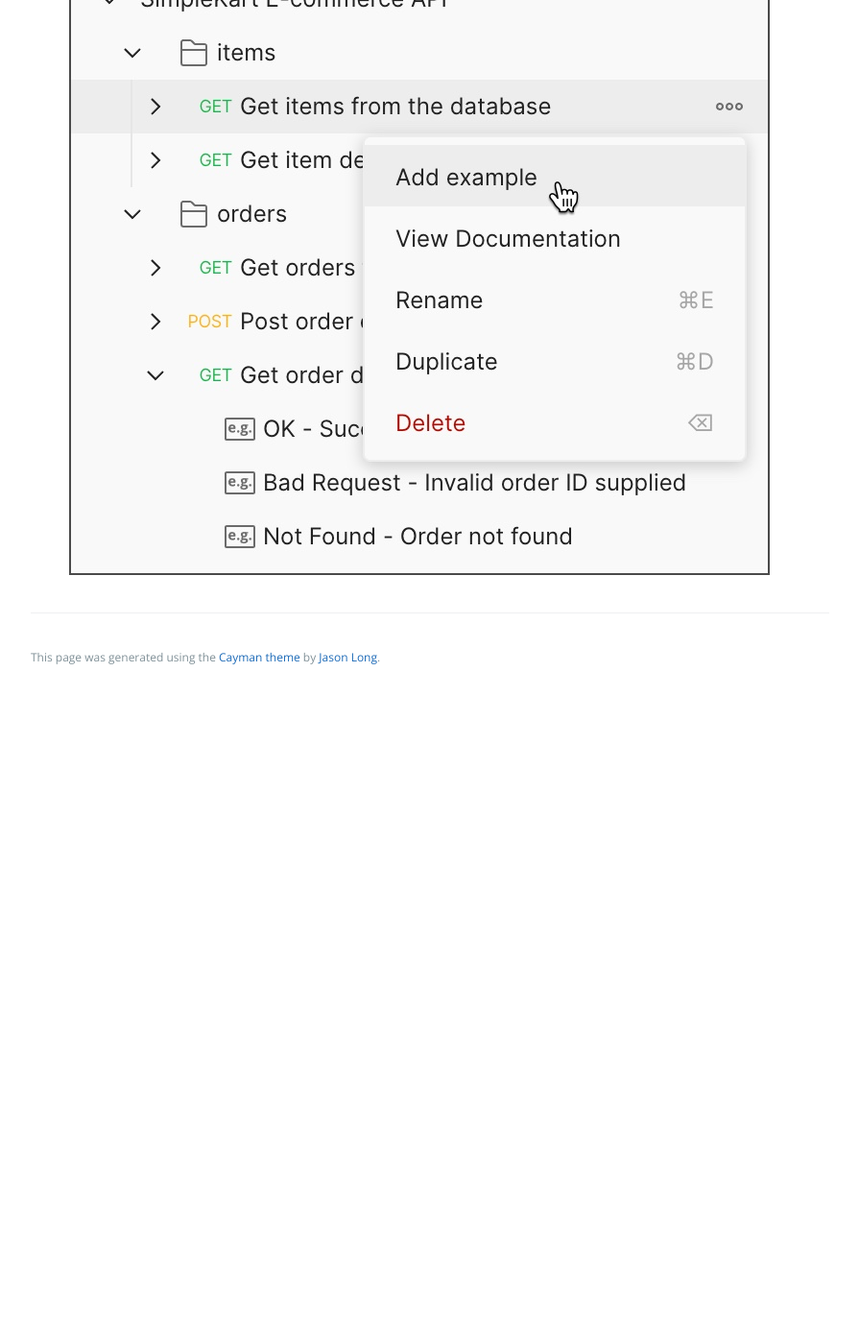
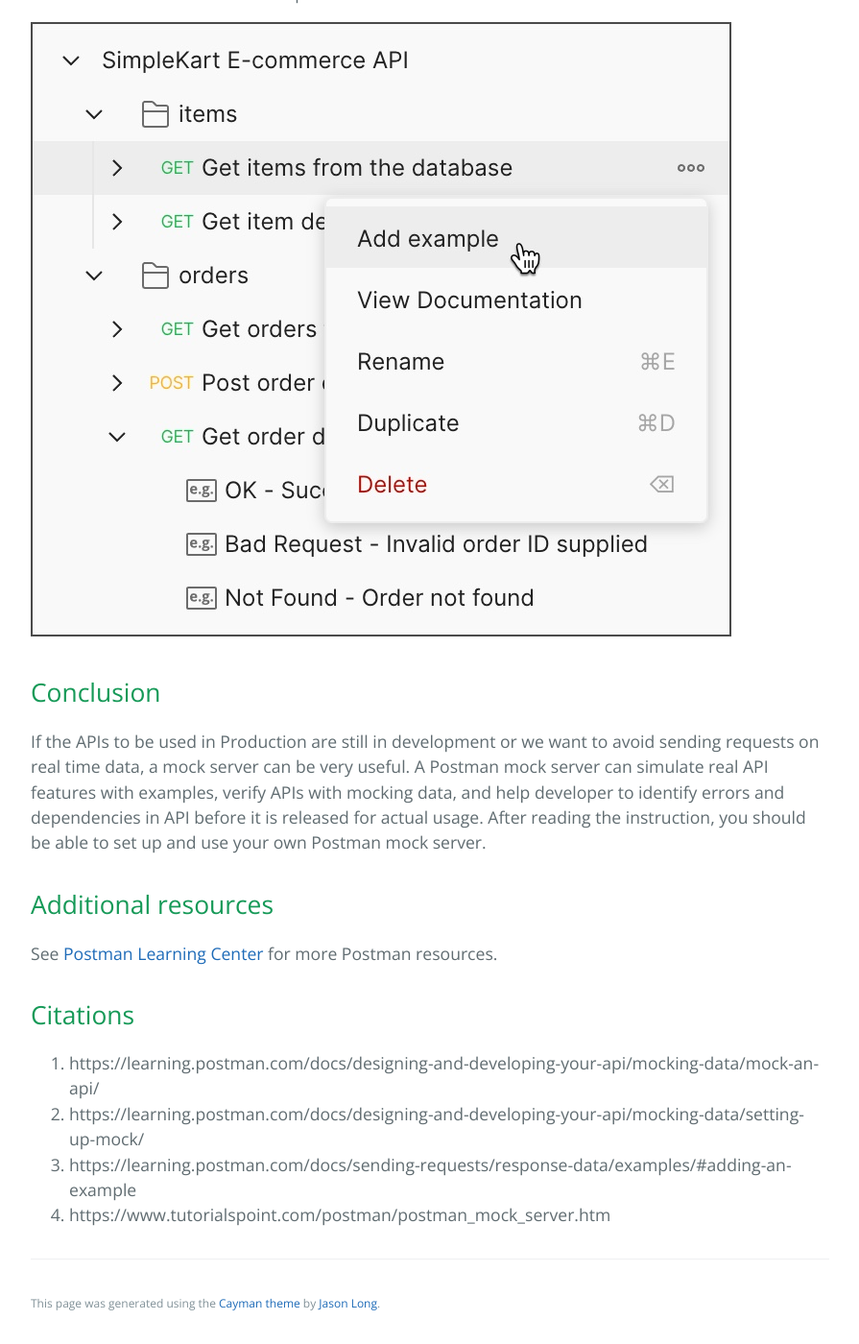
Before and after one commit to learning-software-engineering/learning-software-engineering.github.io, a Jekyll site: the page built from Topics/Tech_Stacks/Postman/Postman_mock_server.md, in a window 1280 px wide and 1400 px high, scrolled down 7874 px. Shown: the whole window at 96% size, without its empty margins (192-1087 px from the left). Built offline with Jekyll 4.4.1, drawn with Linux system fonts in a browser that asks for light colours; our own code applies the rules of GitHub Pages for plain Markdown files; before the commit the page ends 8601 px from its top, so only the background shows below that.

Commit message:
Update Postman_mock_server.md
Changed the format. Added conclusion, additional resources, and citations.

```diff
--- a/Topics/Tech_Stacks/Postman/Postman_mock_server.md
+++ b/Topics/Tech_Stacks/Postman/Postman_mock_server.md
@@ -34,13 +34,15 @@
 
 
 ## Configuring mock server details
-![](./assets/mock-server-create-from-history.jpg)
 1. Give your mock sever a name
 2. You can select an optional environment to have your mock sever use environment variables. See Postman_environment_variables.md for details.
 3. You can also configure a delay before the mock server sends responses to simulate network delays.
 4. If you choose to make your mock server private, you need to add a [Postman API key](https://learning.postman.com/docs/developer/postman-api/intro-api/) in the request header when sending requests to the mock server: x-api-key:<Your-Postman-API-key>. If you share the collection, others can use their Postman API keys to make calls to the mock server.
 
+![](./assets/mock-server-create-from-history.jpg)
+
 After you finish selecting configuration options, select Create Mock Server. Postman displays the details you need to use the mock server. (You can get these details at any time by selecting Mock Servers in the sidebar and selecting the mock server.)
+
 ![](./assets/mock-server-get-url.jpg)
 
 You can change the configuration for a mock server at any time. Select Mock Servers in the sidebar, select a mock server, and select Settings icon Edit Configuration.
@@ -79,6 +81,7 @@
 2. Open a request and select Send.
 
 3. In the response pane, select Save icon Save as Example.
+
 ![](./assets/examples-save-response.jpg)
 
 #### Adding a custom example
@@ -95,4 +98,18 @@
 - Enter the response body and select a content type.
 - Add any headers as needed.
 6. Select Save to save the example.
+
 ![](./assets/examples-add-custom.jpg)
+
+## Conclusion
+If the APIs to be used in Production are still in development or we want to avoid sending requests on real time data, a mock server can be very useful.
+A Postman mock server can simulate real API features with examples, verify APIs with mocking data, and help developer to identify errors and dependencies in API before it is released for actual usage. After reading the instruction, you should be able to set up and use your own Postman mock server.
+
+## Additional resources
+See [Postman Learning Center](https://learning.postman.com/) for more Postman resources.
+
+## Citations
+1. https://learning.postman.com/docs/designing-and-developing-your-api/mocking-data/mock-an-api/
+2. https://learning.postman.com/docs/designing-and-developing-your-api/mocking-data/setting-up-mock/
+3. https://learning.postman.com/docs/sending-requests/response-data/examples/#adding-an-example
+4. https://www.tutorialspoint.com/postman/postman_mock_server.htm
```
